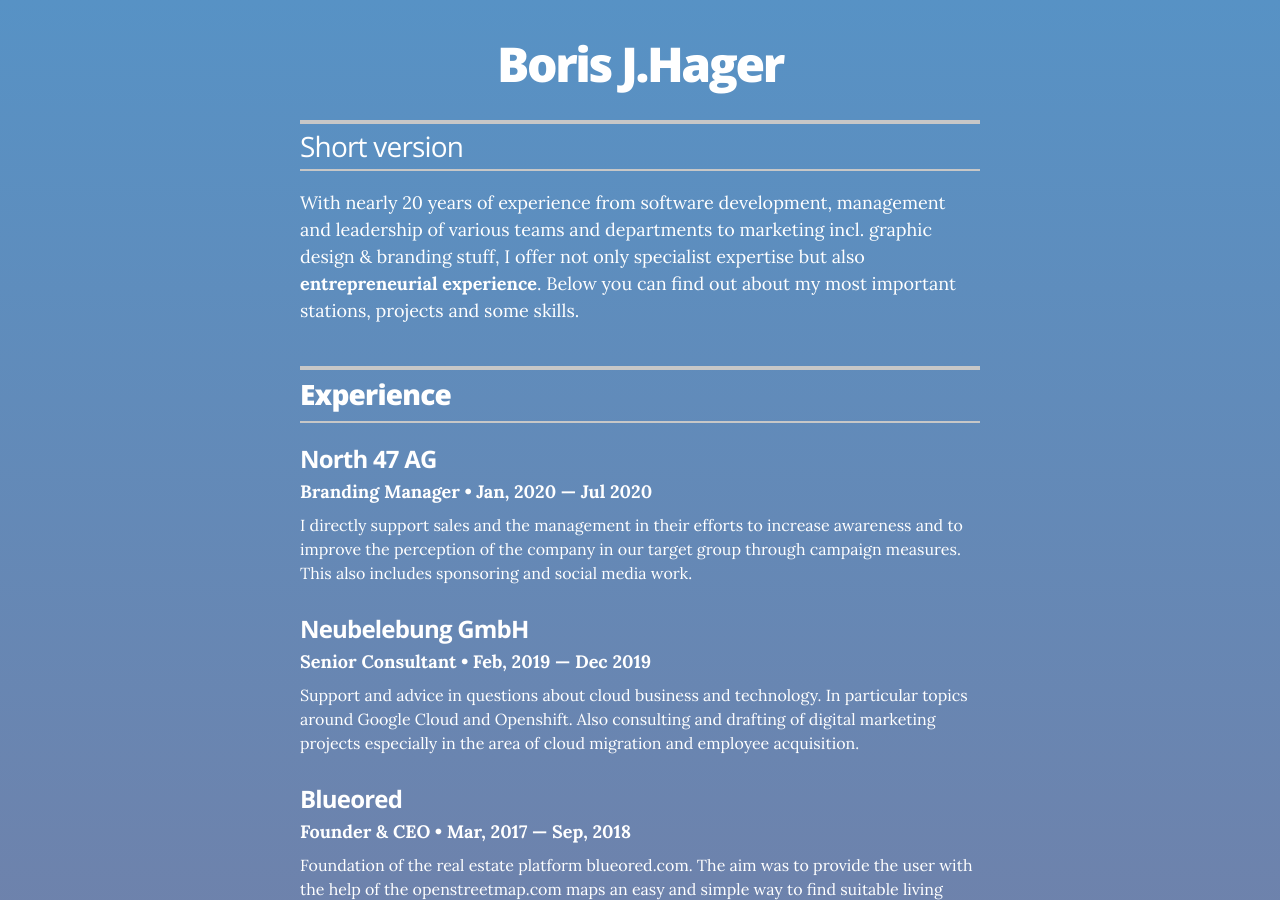
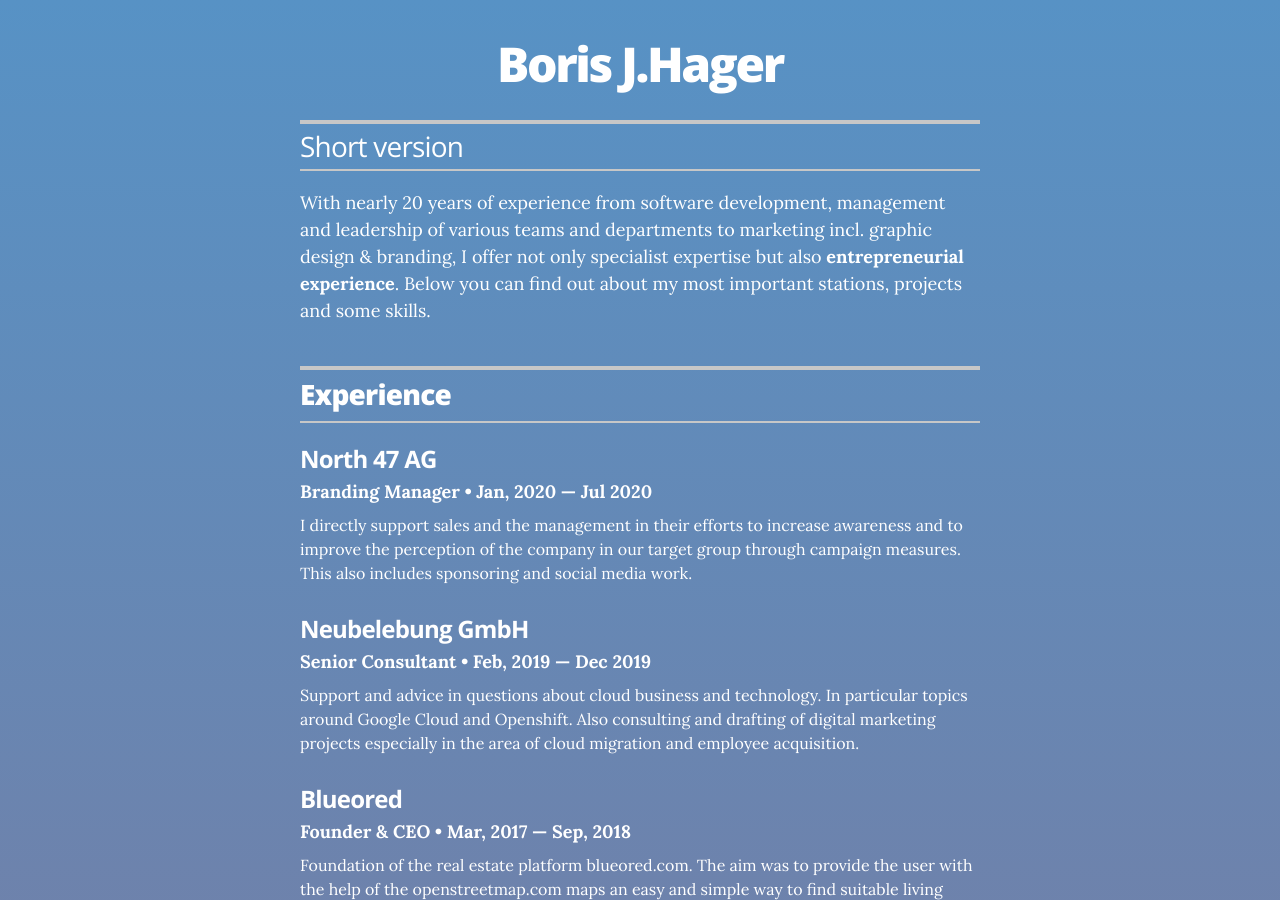
Before and after one commit to borishager/borishager.github.io, a Jekyll site: the page built from index.html, in a window 1280 px wide and 900 px high. Built offline with Jekyll 4.4.1, drawn with Linux system fonts in a browser that asks for light colours.

Commit message:
Update _config.yml

```diff
--- a/_config.yml
+++ b/_config.yml
@@ -13,7 +13,7 @@
 resume_name:                    "Boris J.Hager"
 resume_title:                   "Short version"
 
-resume_header_intro: "<p>With nearly 20 years of experience from software development, management and leadership of various teams and departments to marketing incl. graphic design & branding stuff, I offer not only specialist expertise but also <b>entrepreneurial experience</b>. Below you can find out about my most important stations, projects and some skills.</p>"
+resume_header_intro: "<p>With nearly 20 years of experience from software development, management and leadership of various teams and departments to marketing incl. graphic design & branding, I offer not only specialist expertise but also <b>entrepreneurial experience</b>. Below you can find out about my most important stations, projects and some skills.</p>"
 
 # Decide which sections to use
 resume_section_experience:      true
```
